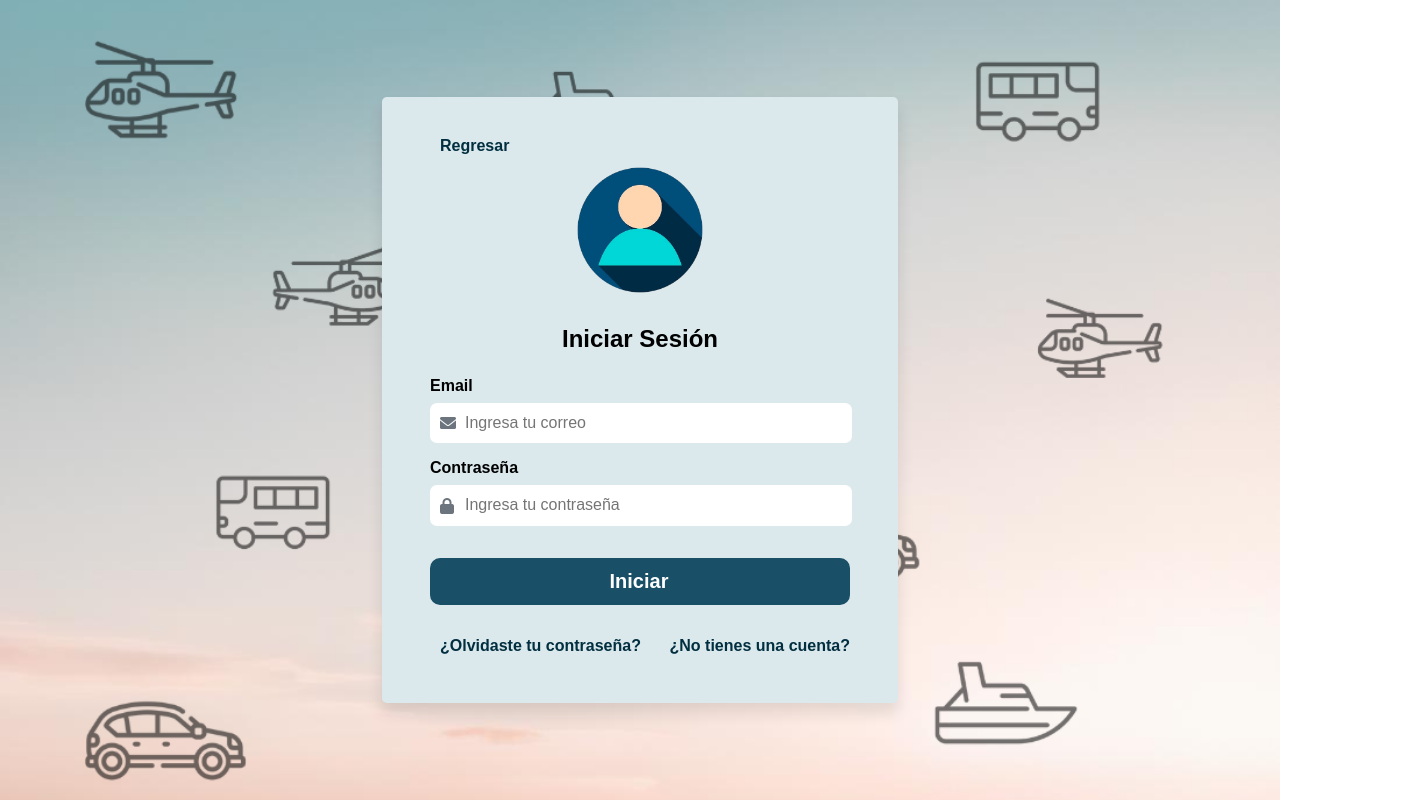
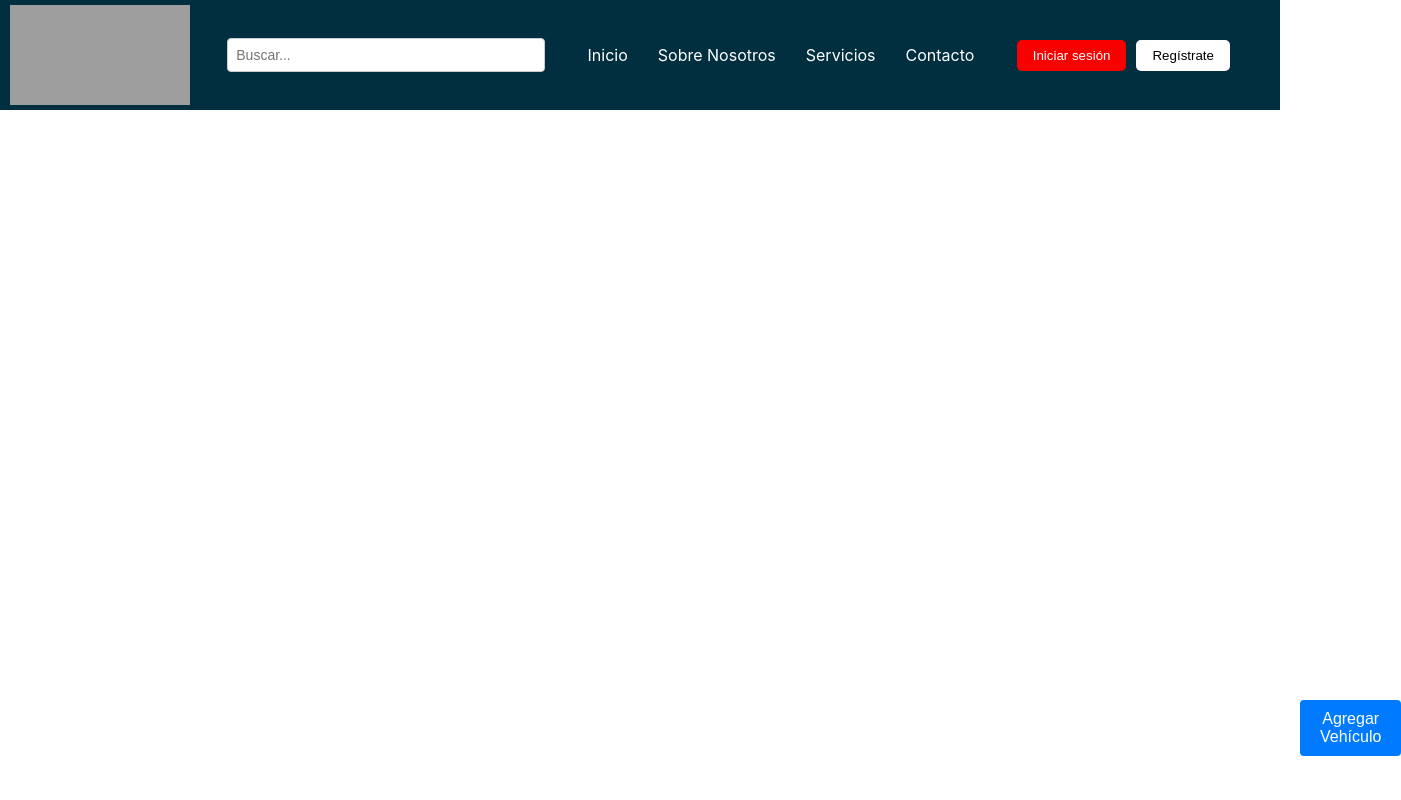
Before and after one commit to JhonnyGod/Drive-Now-Frontend, a React (Create React App) app in the folder drive-now/: page / in a window 1280 px wide. Shown: the whole page, 1401 px wide, since content can reach past the window. Built offline with nearby package versions, Linux system fonts and the light colour scheme; grey boxes are pictures that could not be loaded; a web font is replaced by a local one.

Commit message:
Ajustes de navegacion

```diff
--- a/drive-now/src/App.js
+++ b/drive-now/src/App.js
@@ -9,8 +9,8 @@ const App = () => {
   return (
     <Router>
       <Routes>
-        <Route path="/Home" element={<Home />} />
-        <Route path="/" element={<Login />} />
+        <Route path="/Login" element={<Login />} />
+        <Route path="/" element={<Home />} />
         <Route path="/recover" element={<Recover />} />
         <Route path="/register" element={<Register />} />
       </Routes>
--- a/drive-now/src/components/homepage/header.jsx
+++ b/drive-now/src/components/homepage/header.jsx
@@ -36,8 +36,8 @@ function Header() {
         </nav>
 
         <div className="buttonsUser">
-          <button className="buttonLogin" onClick={handleLogin}>Login</button>
-          <button className="buttonSing" onClick={handleRegisterClick}>Sing up</button>
+          <button className="buttonLogin" onClick={handleLogin}>Iniciar sesión</button>
+          <button className="buttonSing" onClick={handleRegisterClick}>Regístrate</button>
         </div>
       </header>
     </div>
--- a/drive-now/src/pages/Homepage/home.jsx
+++ b/drive-now/src/pages/Homepage/home.jsx
@@ -23,7 +23,6 @@ const Home = () => {
     <div>
       <Header />
       <main className="main-container">
-        <h2 className="etiqueta">Jhonny is gay</h2>
         <button className="add-car-button" onClick={toggleForm}>Agregar Vehículo</button>
         {showForm && (
           <AddCarForm
--- a/drive-now/src/pages/Login/login.jsx
+++ b/drive-now/src/pages/Login/login.jsx
@@ -84,7 +84,7 @@ export const Login = () => {
   };
 
   const handleHome = () => {
-    navigate('/');
+    navigate('/Home');
   };
 
 
--- a/drive-now/src/pages/PasswordForgot/recover.jsx
+++ b/drive-now/src/pages/PasswordForgot/recover.jsx
@@ -139,7 +139,7 @@ const Recover = () => {
 
     const register = async (e) => {
         e.preventDefault();
-        navigate('/');
+        navigate('/Login');
       }
 
     return (
--- a/drive-now/src/pages/Register/register.jsx
+++ b/drive-now/src/pages/Register/register.jsx
@@ -78,7 +78,7 @@ const Register = () => {
 
   const login_return = async (e) => {
     e.preventDefault();
-    navigate('/');
+    navigate('/Login');
   }
 
 
```
